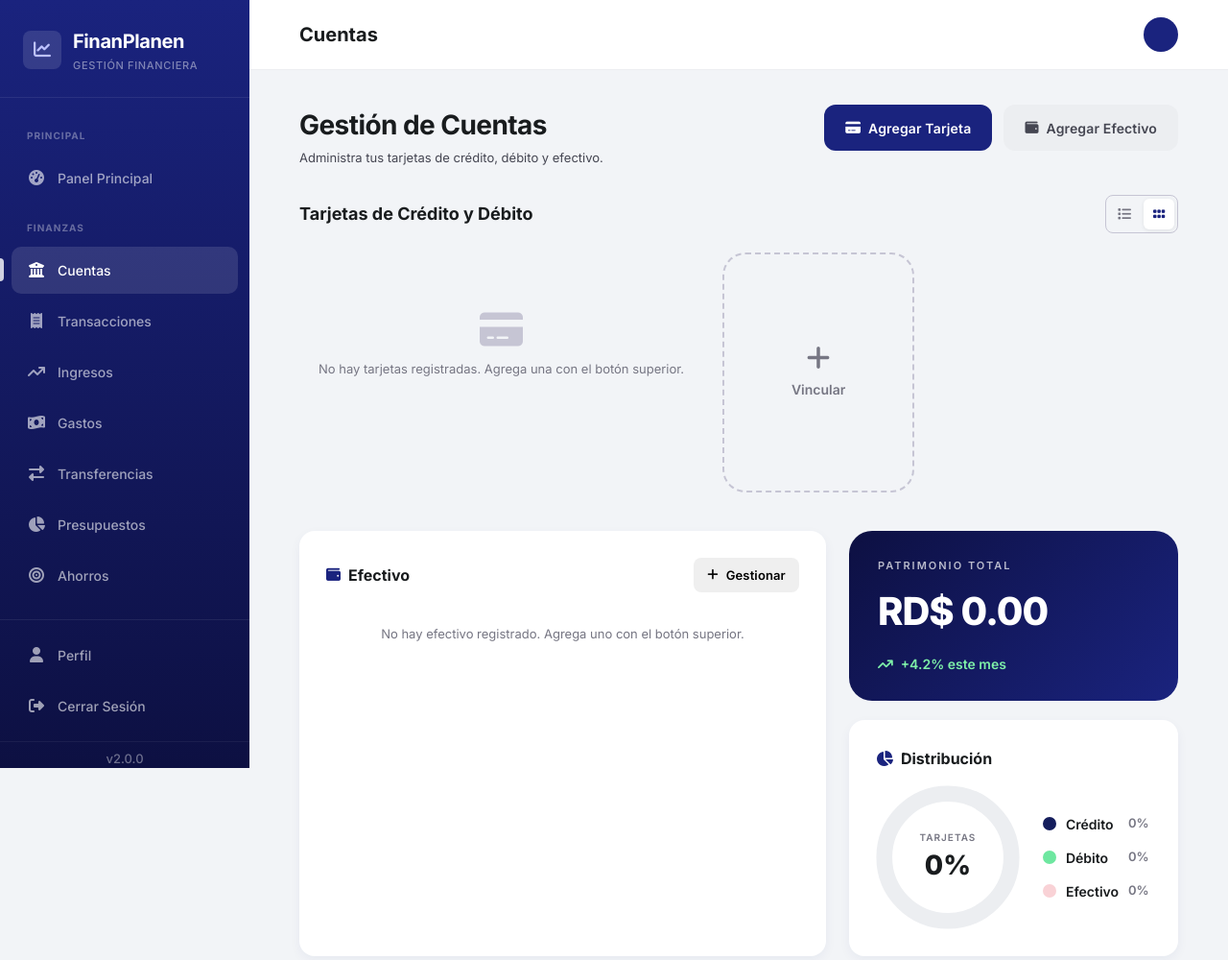
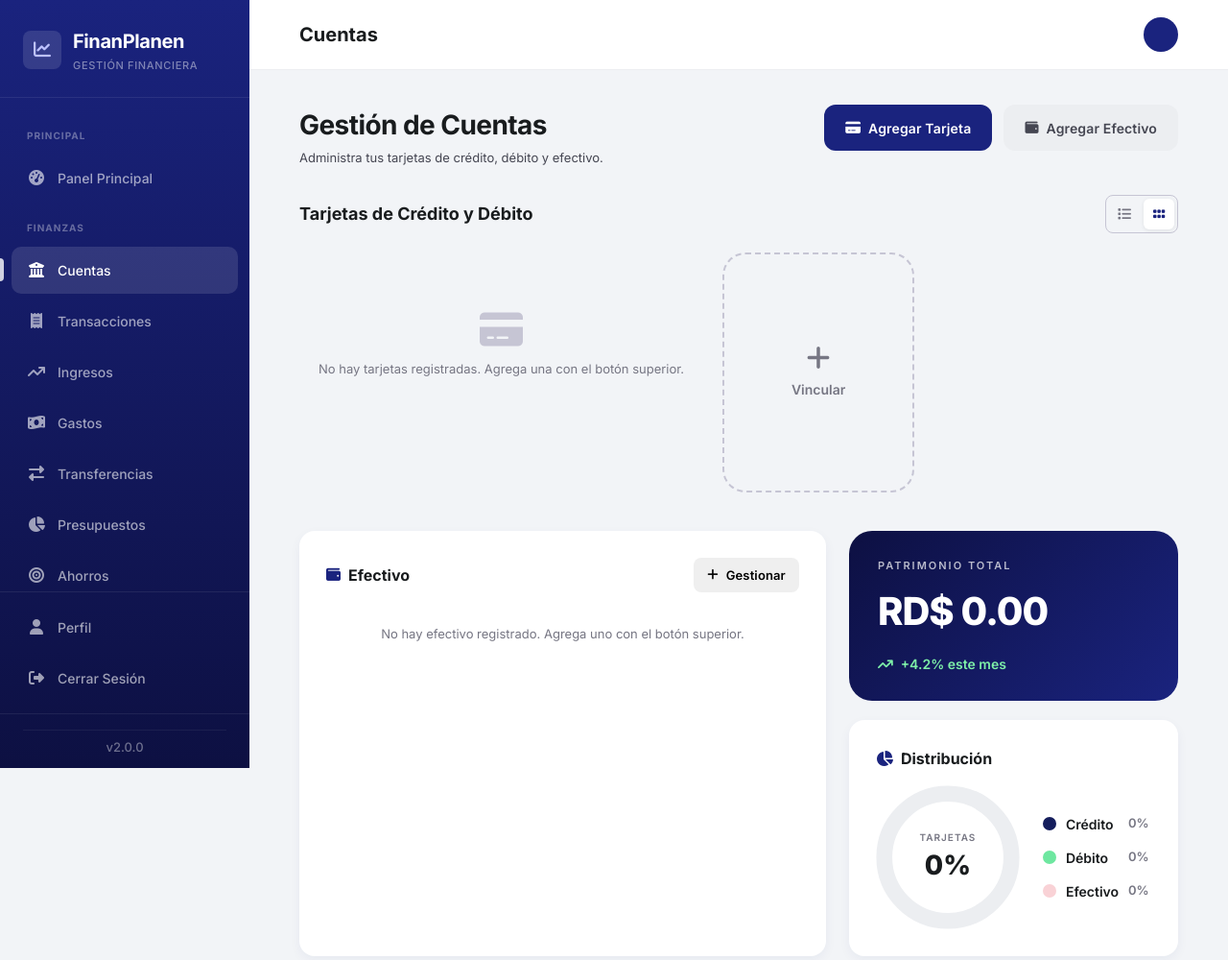
Before and after one commit to Code-Castor28/finanplanen, a Django app: page /cuentas/ in a window 1280 px wide. Shown: the top 1000 px of the page at 96% size. Run offline with Django 4.2, Linux system fonts and the light colour scheme; the visitor is signed in with stand-in values (Sample User, id 1); data that the repository does not hold is empty; parts of the project's set-up code (start-up, migrations or seed data) failed here and were passed over; some libraries are stand-ins or nearby versions.

Commit message:
feat: <div class="sidebar-footer">

```diff
--- a/templates/base.html
+++ b/templates/base.html
@@ -87,6 +87,8 @@
         <i class="fas fa-right-from-bracket"></i><span>Cerrar Sesi&oacute;n</span>
       </a>
     </div>
+
+    <div class="sidebar-footer">
       <div class="sidebar-version">v{{ app_version }}</div>
     </div>
   </aside>
```
